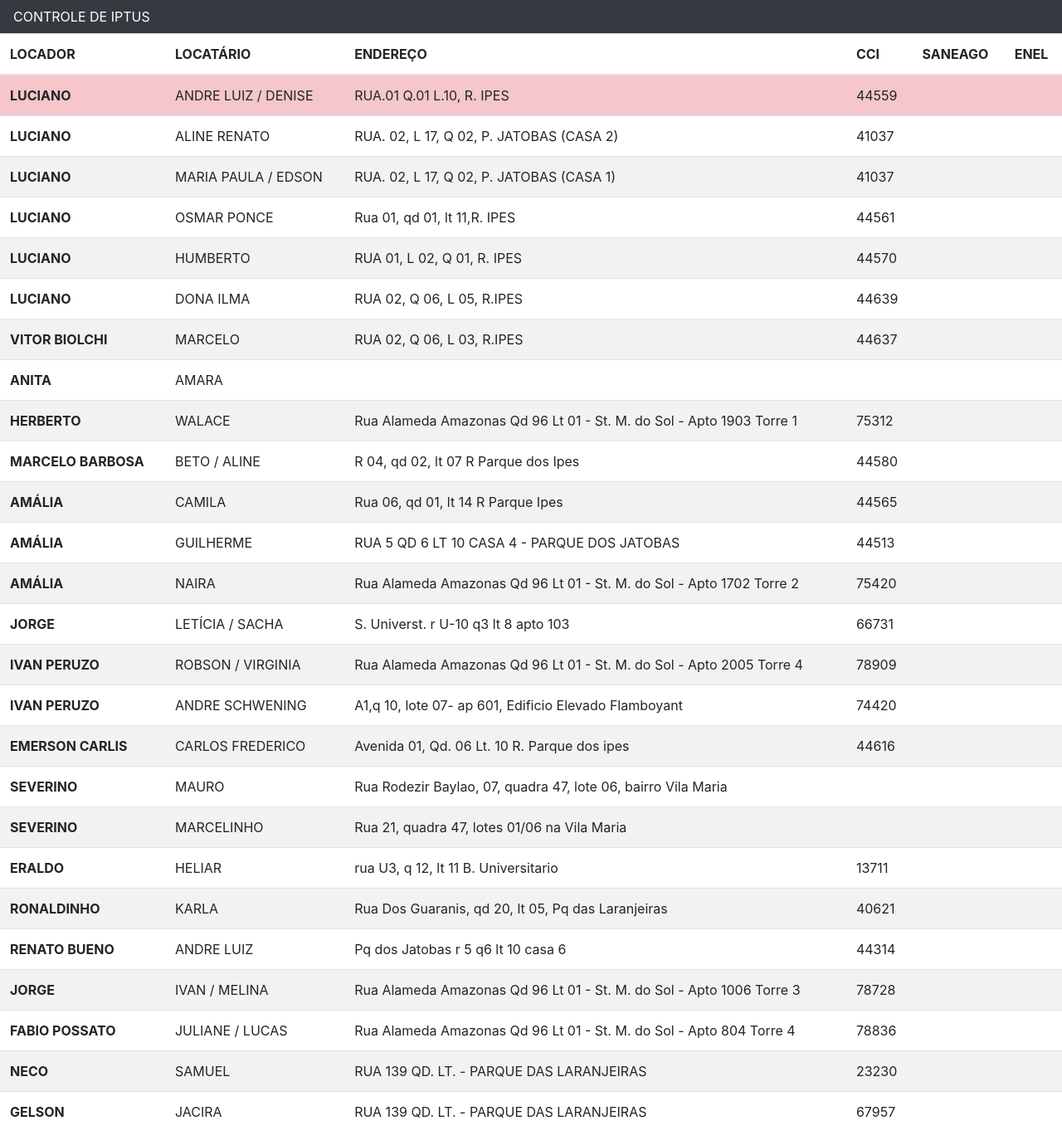
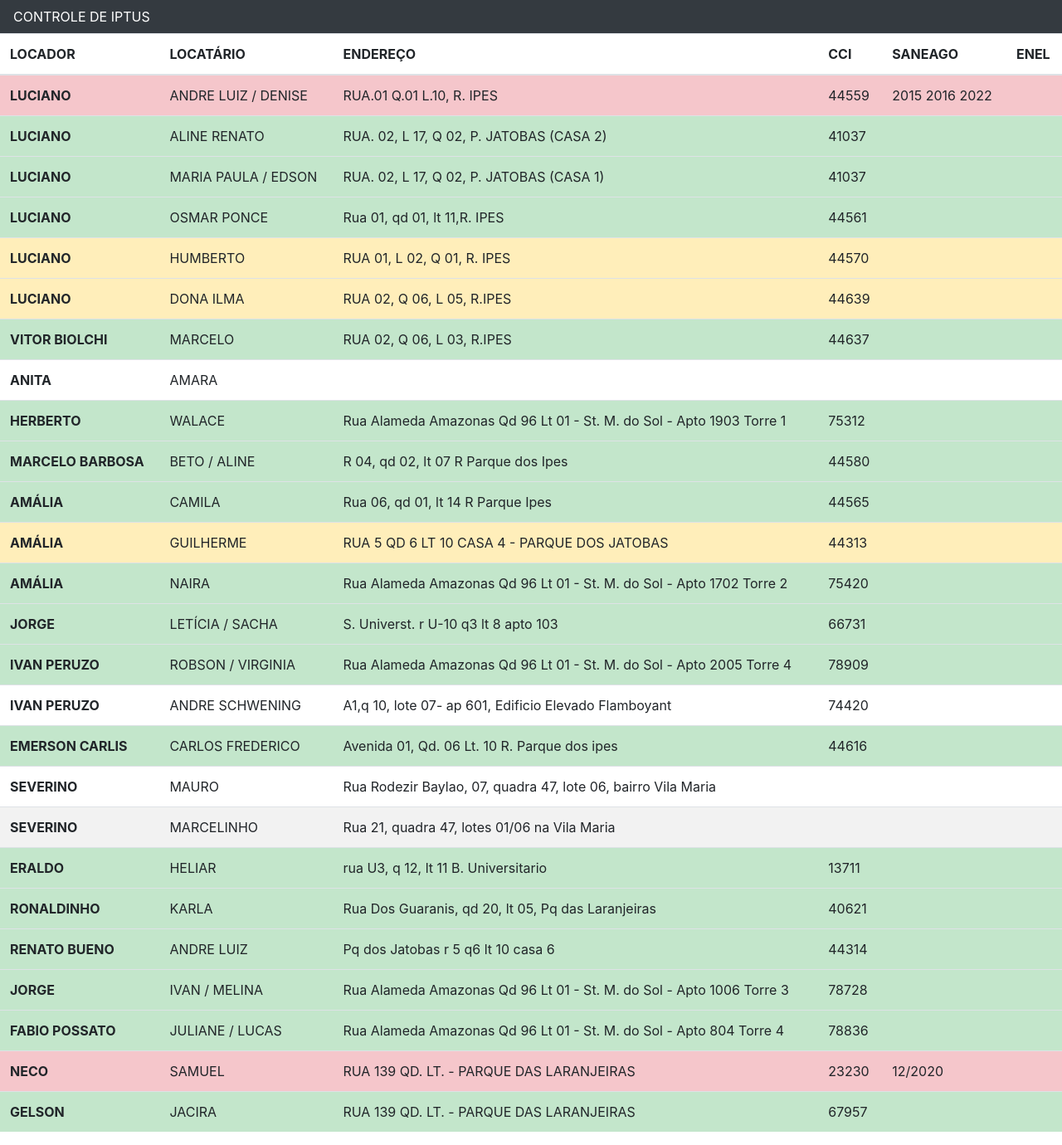
Before and after one commit to samucarv/ideia-unica, a Next.js app: page / in a window 1280 px wide. Shown: the whole page at 83% size. Built offline with nearby package versions, Linux system fonts and the light colour scheme.

Commit message:
“imob”

```diff
--- a/pages/index.js
+++ b/pages/index.js
@@ -33,11 +33,11 @@ function Home(){
       <td>ANDRE LUIZ / DENISE</td>
       <td>RUA.01 Q.01 L.10,  R. IPES</td>
       <td>44559</td>
-      <td></td>
+      <td>2015 2016 2022</td>
       <td></td>
     </tr>
 
-    <tr>
+    <tr class="table-success">
       <th scope="row">LUCIANO</th>
       <td>ALINE RENATO</td>
       <td>RUA. 02, L 17, Q 02, P. JATOBAS (CASA 2)</td>
@@ -46,7 +46,7 @@ function Home(){
       <td></td>
     </tr>
 
-    <tr>
+    <tr class="table-success">
       <th scope="row">LUCIANO</th>
       <td>MARIA PAULA / EDSON</td>
       <td>RUA. 02, L 17, Q 02, P. JATOBAS (CASA 1)</td>
@@ -55,7 +55,7 @@ function Home(){
       <td></td>
     </tr>
 
-    <tr>
+    <tr class="table-success">
       <th scope="row">LUCIANO</th>
       <td>OSMAR PONCE</td>
       <td>Rua 01, qd 01, lt 11,R. IPES</td>
@@ -64,7 +64,7 @@ function Home(){
       <td></td>
     </tr>
 
-    <tr>
+    <tr class="table-warning">
       <th scope="row">LUCIANO</th>
       <td>HUMBERTO</td>
       <td>RUA 01, L 02, Q 01, R. IPES</td>
@@ -73,7 +73,7 @@ function Home(){
       <td></td>
     </tr>
 
-    <tr>
+    <tr class="table-warning">
       <th scope="row">LUCIANO</th>
       <td>DONA ILMA</td>
       <td>RUA 02, Q 06, L 05, R.IPES</td>
@@ -82,7 +82,7 @@ function Home(){
       <td></td>
     </tr>
 
-    <tr>
+    <tr class="table-success">
       <th scope="row">VITOR BIOLCHI</th>
       <td>MARCELO</td>
       <td>RUA 02, Q 06, L 03, R.IPES</td>
@@ -100,7 +100,7 @@ function Home(){
       <td></td>
     </tr>
 
-    <tr>
+    <tr class="table-success">
       <th scope="row">HERBERTO</th>
       <td>WALACE</td>
       <td>Rua Alameda Amazonas Qd 96 Lt 01 - St. M. do Sol - Apto 1903 Torre 1</td>
@@ -109,7 +109,7 @@ function Home(){
       <td></td>
     </tr>
 
-    <tr>
+    <tr class="table-success">
       <th scope="row">MARCELO BARBOSA</th>
       <td>BETO / ALINE</td>
       <td>R 04, qd 02, lt 07 R Parque dos Ipes</td>
@@ -118,7 +118,7 @@ function Home(){
       <td></td>
     </tr>
 
-    <tr>
+    <tr class="table-success">
       <th scope="row">AMÁLIA</th>
       <td>CAMILA</td>
       <td>Rua 06, qd 01, lt 14 R Parque Ipes</td>
@@ -127,16 +127,16 @@ function Home(){
       <td></td>
     </tr>
 
-    <tr>
+    <tr class="table-warning">
       <th scope="row">AMÁLIA</th>
       <td>GUILHERME</td>
       <td>RUA 5 QD 6 LT 10 CASA 4 - PARQUE DOS JATOBAS</td>
-      <td>44513</td>
+      <td>44313</td>
       <td></td>
       <td></td>
     </tr>
 
-    <tr>
+    <tr class="table-success">
       <th scope="row">AMÁLIA</th>
       <td>NAIRA</td>
       <td>Rua Alameda Amazonas Qd 96 Lt 01 - St. M. do Sol - Apto 1702 Torre 2</td>
@@ -145,7 +145,7 @@ function Home(){
       <td></td>
     </tr>
 
-    <tr>
+    <tr class="table-success">
       <th scope="row">JORGE</th>
       <td>LETÍCIA / SACHA</td>
       <td>S. Universt. r U-10 q3 lt 8 apto 103</td>
@@ -154,7 +154,7 @@ function Home(){
       <td></td>
     </tr>
 
-    <tr>
+    <tr class="table-success">
       <th scope="row">IVAN PERUZO</th>
       <td>ROBSON / VIRGINIA</td>
       <td>Rua Alameda Amazonas Qd 96 Lt 01 - St. M. do Sol - Apto 2005 Torre 4</td>
@@ -163,7 +163,7 @@ function Home(){
       <td></td>
     </tr>
 
-    <tr>
+    <tr class="table-sucess">
       <th scope="row">IVAN PERUZO</th>
       <td>ANDRE SCHWENING</td>
       <td>A1,q 10, lote 07- ap 601, Edificio Elevado Flamboyant</td>
@@ -172,7 +172,7 @@ function Home(){
       <td></td>
     </tr>
 
-    <tr>
+    <tr class="table-success">
       <th scope="row">EMERSON CARLIS</th>
       <td>CARLOS FREDERICO</td>
       <td>Avenida 01, Qd. 06 Lt. 10 R. Parque dos ipes</td>
@@ -199,7 +199,7 @@ function Home(){
       <td></td>
     </tr>
 
-    <tr>
+    <tr class="table-success">
       <th scope="row">ERALDO</th>
       <td>HELIAR</td>
       <td>rua U3, q 12, lt 11 B. Universitario</td>
@@ -208,7 +208,7 @@ function Home(){
       <td></td>
     </tr>
 
-    <tr>
+    <tr class="table-success">
       <th scope="row">RONALDINHO</th>
       <td>KARLA</td>
       <td>Rua  Dos Guaranis, qd 20, lt 05,  Pq das Laranjeiras </td>
@@ -217,7 +217,7 @@ function Home(){
       <td></td>
     </tr>
 
-    <tr>
+    <tr class="table-success">
       <th scope="row">RENATO BUENO</th>
       <td>ANDRE LUIZ</td>
       <td>Pq dos Jatobas r 5 q6 lt 10 casa 6</td>
@@ -226,7 +226,7 @@ function Home(){
       <td></td>
     </tr>
 
-    <tr>
+    <tr class="table-success">
       <th scope="row">JORGE</th>
       <td>IVAN / MELINA</td>
       <td>Rua Alameda Amazonas Qd 96 Lt 01 - St. M. do Sol - Apto 1006 Torre 3</td>
@@ -235,7 +235,7 @@ function Home(){
       <td></td>
     </tr>
 
-    <tr>
+    <tr class="table-success">
       <th scope="row">FABIO POSSATO</th>
       <td>JULIANE / LUCAS</td>
       <td>Rua Alameda Amazonas Qd 96 Lt 01 - St. M. do Sol - Apto 804 Torre 4</td>
@@ -244,16 +244,16 @@ function Home(){
       <td></td>
     </tr>
 
-    <tr>
+    <tr class="table-danger">
       <th scope="row">NECO</th>
       <td>SAMUEL</td>
       <td>RUA 139 QD. LT. - PARQUE DAS LARANJEIRAS</td>
       <td>23230</td>
-      <td></td>
+      <td>12/2020</td>
       <td></td>
     </tr>
 
-    <tr>
+    <tr class="table-success">
       <th scope="row">GELSON</th>
       <td>JACIRA</td>
       <td>RUA 139 QD. LT. - PARQUE DAS LARANJEIRAS</td>
```
